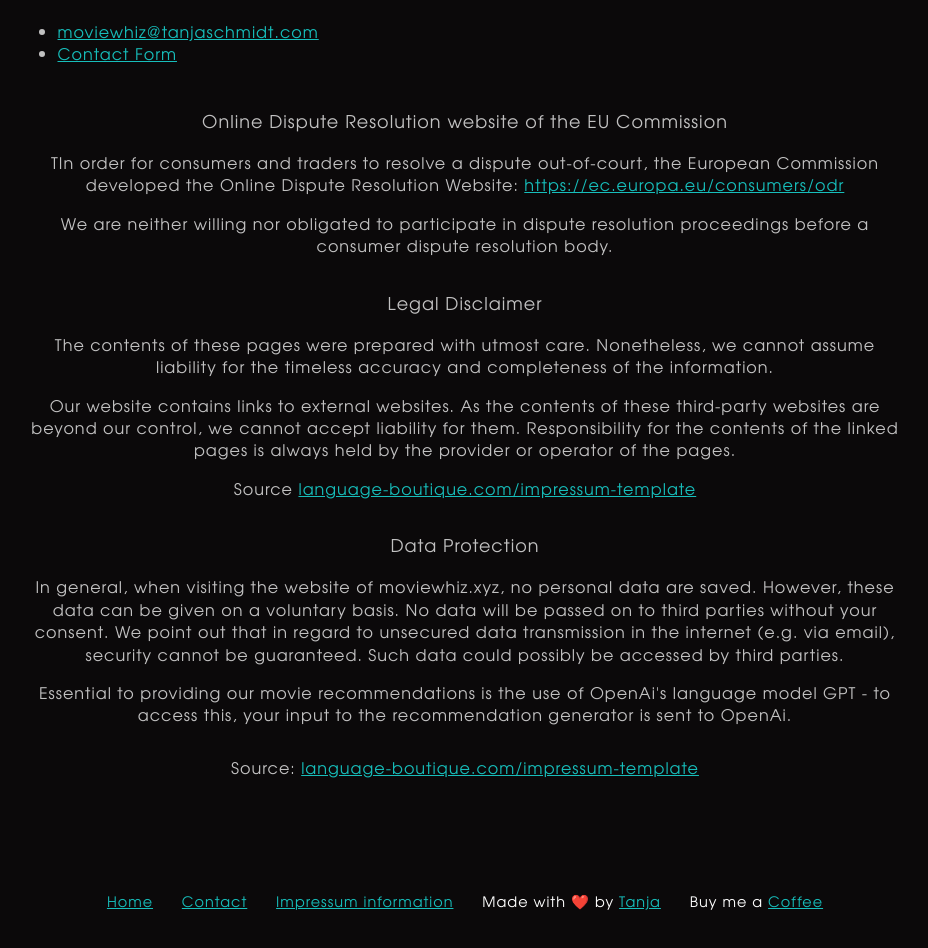
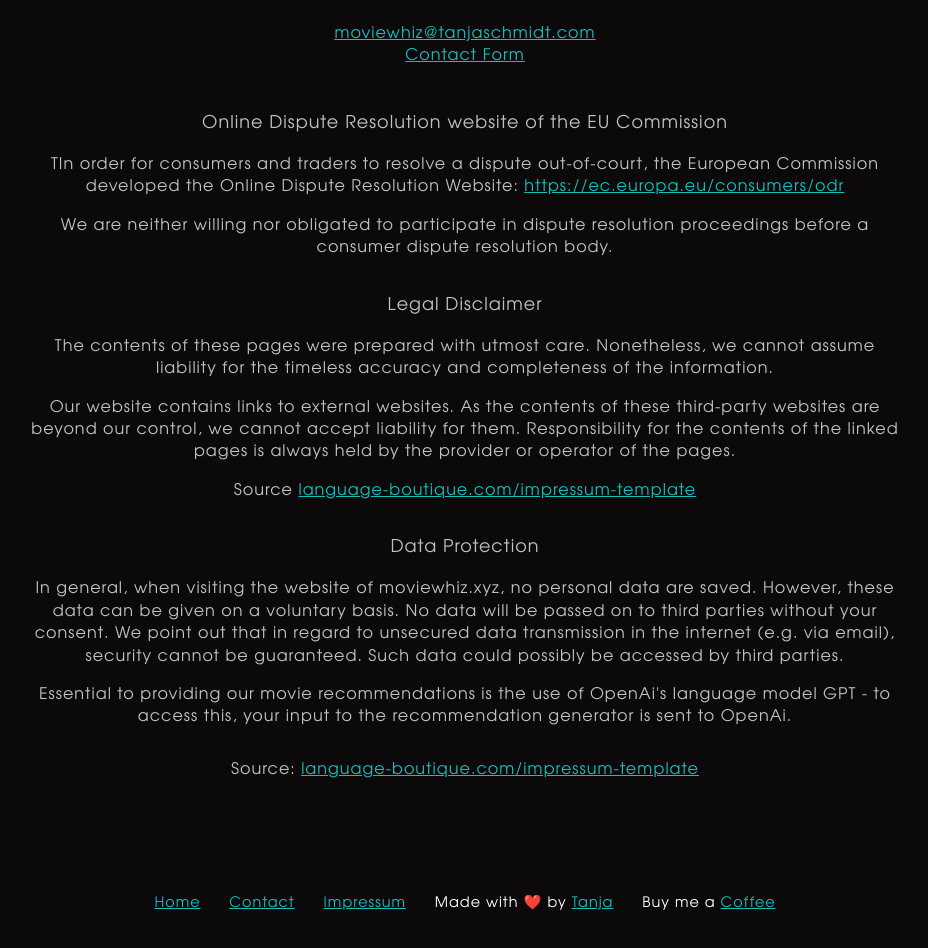
Before and after one commit to Sunkio/moviewhiz, a Next.js app: page /impressum in a window 1280 px wide. Shown: the part 472-1420 px from the top of the page, without its empty margins (175-1103 px from the left). Built offline with nearby package versions, Linux system fonts and the light colour scheme.

Commit message:
update/fix impressum link and styling

```diff
--- a/components/Footer.js
+++ b/components/Footer.js
@@ -6,7 +6,7 @@ function Footer() {
 
       <p><Link className="footer-link " href="/">Home</Link></p>
       <p><Link className="footer-link" href="/contact">Contact</Link></p>
-      <p><Link className="footer-link" href="/impressum">Impressum information</Link></p>
+      <p><Link className="footer-link" href="/impressum">Impressum</Link></p>
       <p className="footer-text">
         Made with ❤️ by{' '}
         <a
--- a/pages/impressum.js
+++ b/pages/impressum.js
@@ -3,7 +3,7 @@ import Footer from '../components/Footer';
 import Heading from '../components/Heading';
 import Head from "next/head";
 
-function Impressum() {
+const Impressum = () => {
   return (
     <div>
         <Head>
--- a/pages/styles.css
+++ b/pages/styles.css
@@ -476,6 +476,11 @@ label {
     margin-top: 30px;
 }
 
+ul li {
+    list-style-type: none;
+    text-align: center;
+}
+
 /* Footer */
 
 .footer {
```
